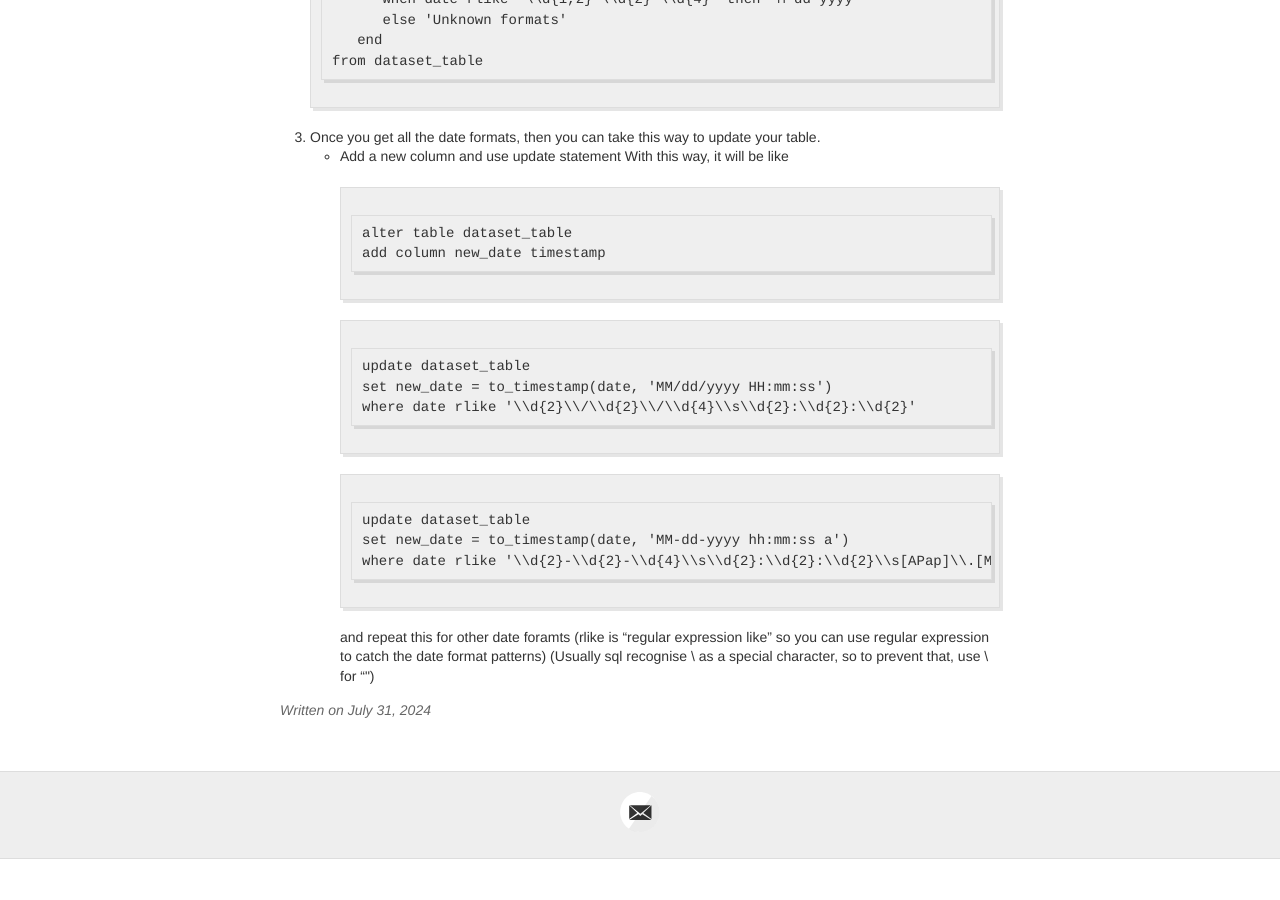
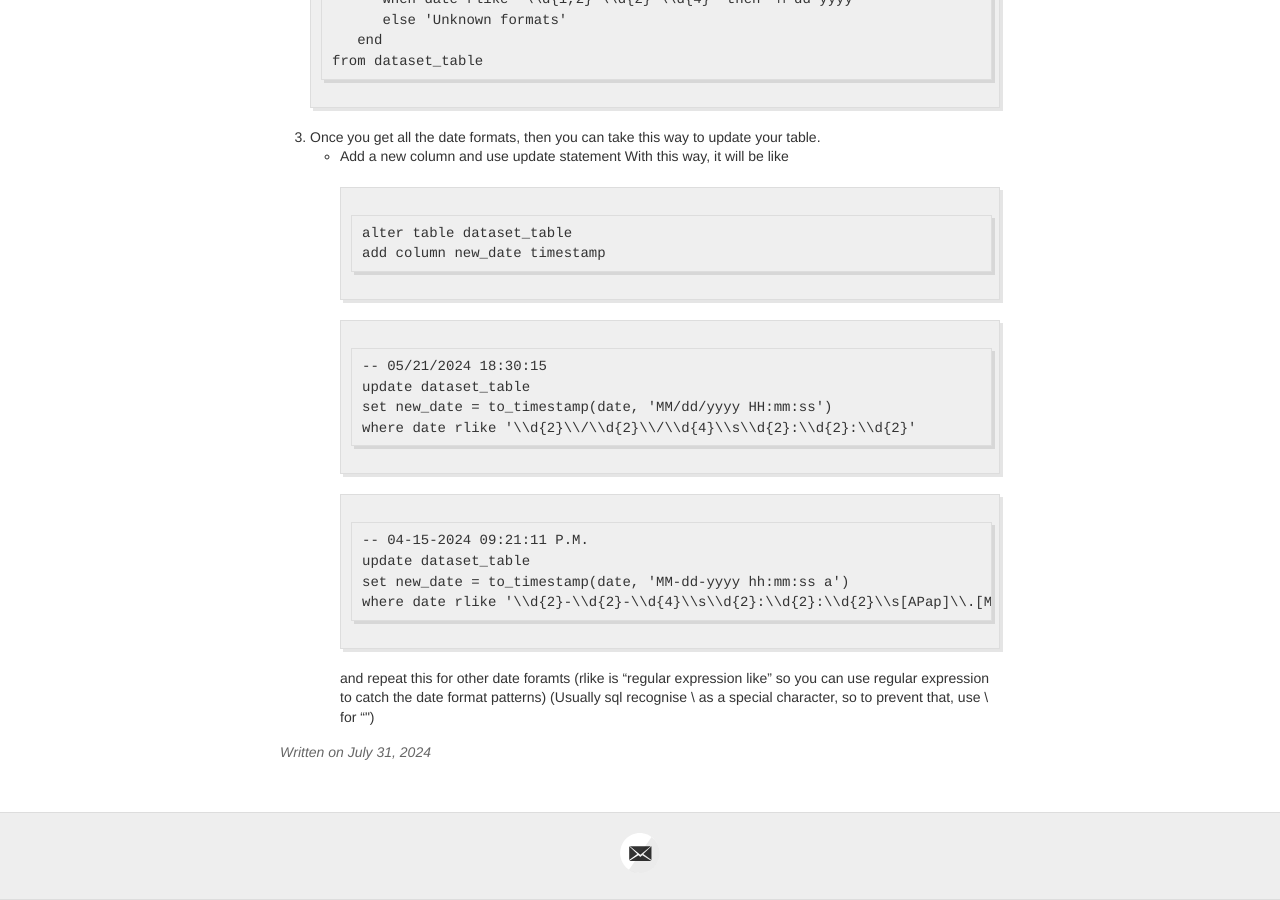
Before and after one commit to noahtjkim/noahtjkim.github.io, a Jekyll site: the page built from _posts/2024-07-31-Handling-Date-Format.md, in a window 1280 px wide and 900 px high, scrolled down 815 px. Built offline with Jekyll 4.4.1, drawn with Linux system fonts in a browser that asks for light colours; before the commit the page ends 1674 px from its top, so only the background shows below that.

Commit message:
Update 2024-07-31-Handling-Date-Format.md

````diff
--- a/_posts/2024-07-31-Handling-Date-Format.md
+++ b/_posts/2024-07-31-Handling-Date-Format.md
@@ -46,11 +46,13 @@ I'd like to introduce one of the ways.
      add column new_date timestamp
      ```
      ```
+     -- 05/21/2024 18:30:15
      update dataset_table
      set new_date = to_timestamp(date, 'MM/dd/yyyy HH:mm:ss')
      where date rlike '\\d{2}\\/\\d{2}\\/\\d{4}\\s\\d{2}:\\d{2}:\\d{2}'
      ```
      ```
+     -- 04-15-2024 09:21:11 P.M.
      update dataset_table
      set new_date = to_timestamp(date, 'MM-dd-yyyy hh:mm:ss a')
      where date rlike '\\d{2}-\\d{2}-\\d{4}\\s\\d{2}:\\d{2}:\\d{2}\\s[APap]\\.[Mm]\\.'
````
